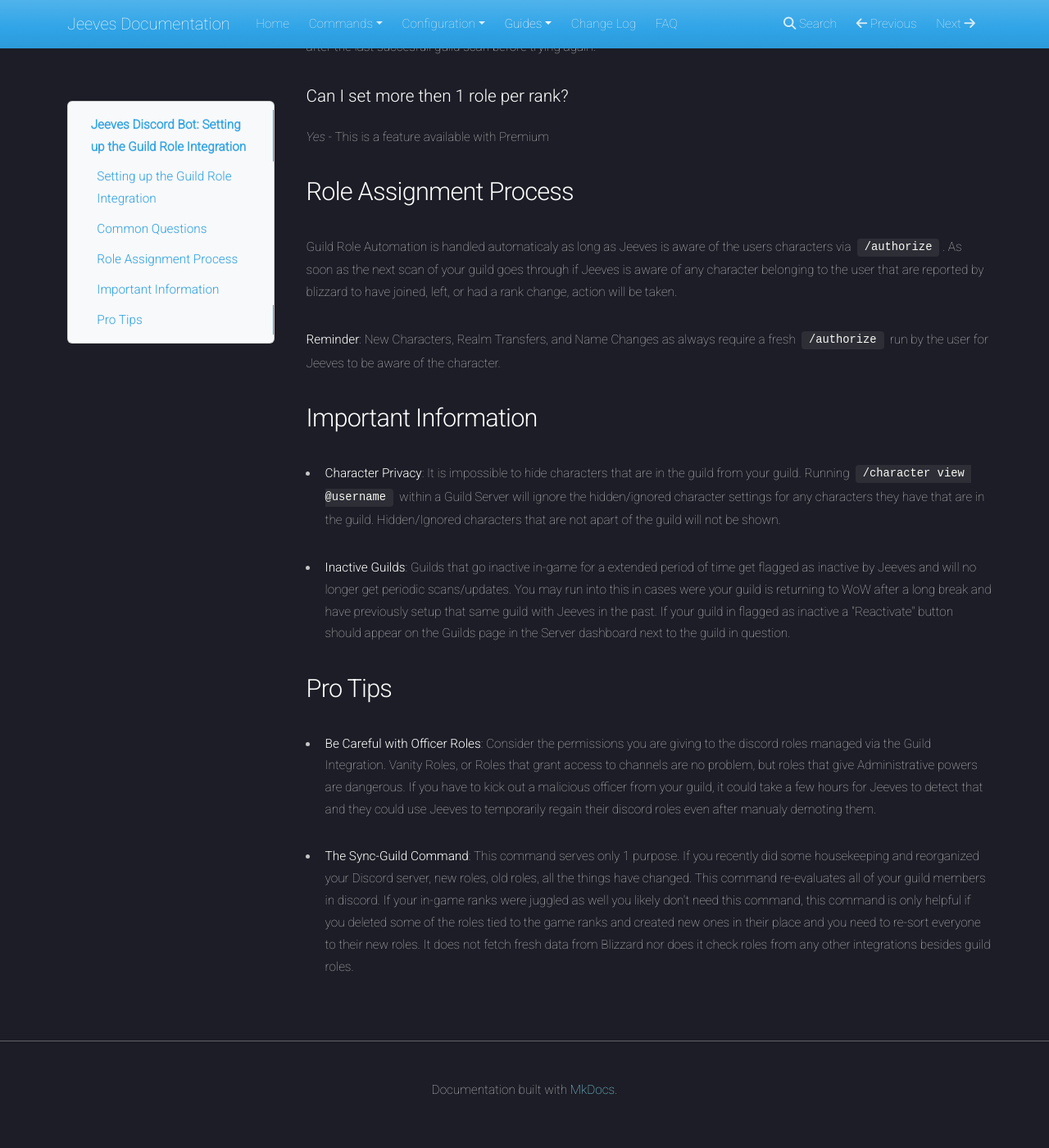
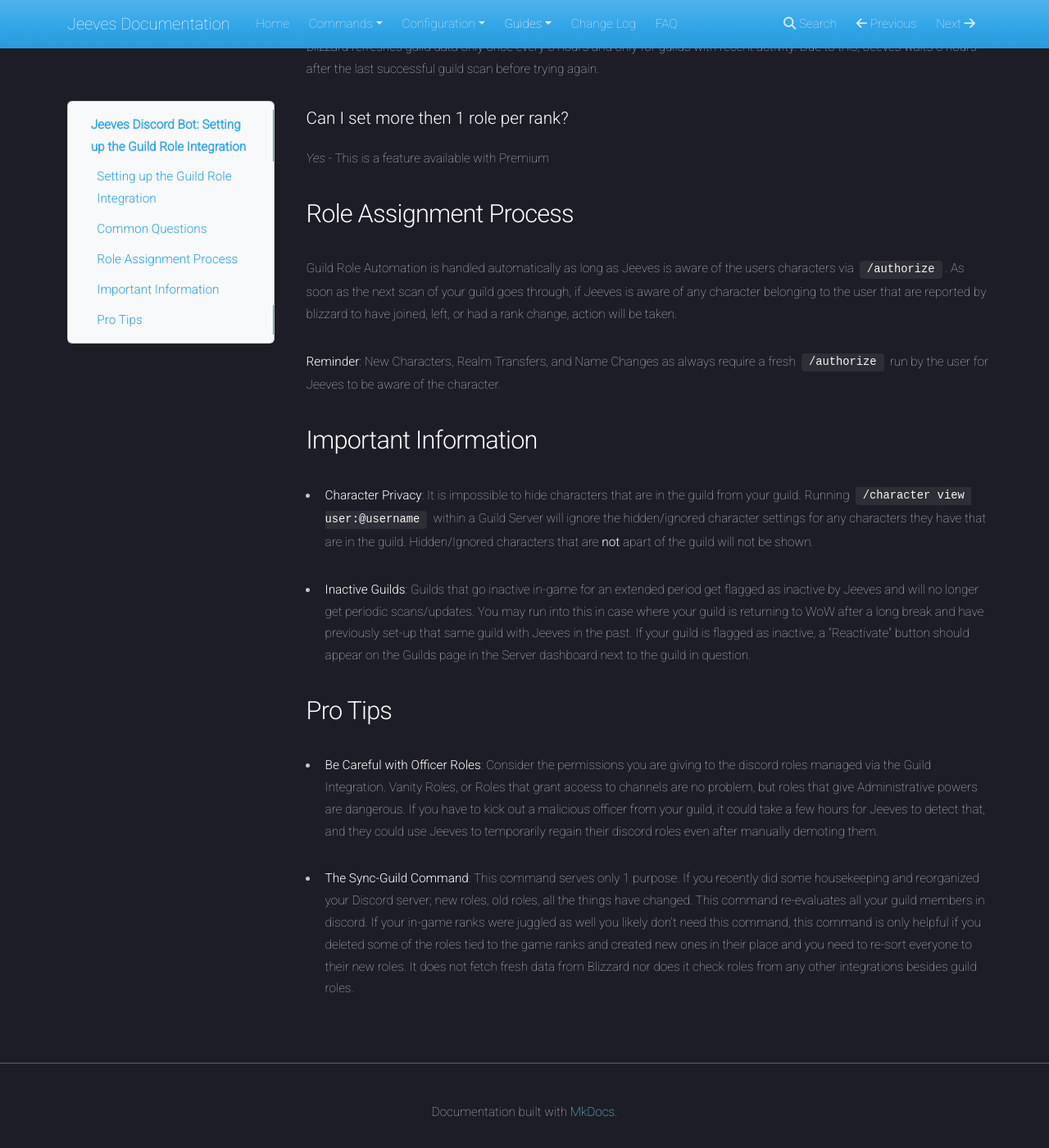
Before and after one commit to TeamJeeves/Jeeves-Bot-Documentation, an MkDocs documentation site: the page built from docs/guides/Setting-Up-Guild-Rank-Sync.md, in a window 1280 px wide and 1400 px high, scrolled down 903 px. Shown: the whole window at 82% size. Built offline with MkDocs 1.6.1, drawn with Linux system fonts in a browser that asks for light colours; nearby versions of some CDN libraries; before the commit the page ends 2277 px from its top, so only the background shows below that; some of the changed text lies outside the part shown.

Commit message:
Update Setting-Up-Guild-Rank-Sync.md
Riot approved review

```diff
--- a/docs/guides/Setting-Up-Guild-Rank-Sync.md
+++ b/docs/guides/Setting-Up-Guild-Rank-Sync.md
@@ -1,6 +1,6 @@
 # Jeeves Discord Bot: Setting up the Guild Role Integration
 
-Jeeves is able to monitor your guilds roster and automaticaly promote/demote users in your discord server to roles based on their in-game rank.
+Jeeves is able to monitor your guild's roster and automatically promote/demote users in your discord server to roles based on their in-game rank.
 
 ## Setting up the Guild Role Integration
 
@@ -22,7 +22,7 @@ Jeeves is able to monitor your guilds roster and automaticaly promote/demote use
 
 **TLDR:** 1-4 hours
 
-Blizzard refreshes guild data only once every 3 hours and only for guilds with recent activity. Due to this, Jeeves waits 3 hours after the last succesfull guild scan before trying again.
+Blizzard refreshes guild data only once every 3 hours and only for guilds with recent activity. Due to this, Jeeves waits 3 hours after the last successful guild scan before trying again.
 
 ### Can I set more then 1 role per rank?
 
@@ -30,18 +30,18 @@ _Yes_ - This is a feature available with Premium
 
 ## Role Assignment Process
 
-Guild Role Automation is handled automaticaly as long as Jeeves is aware of the users characters via `/authorize`. As soon as the next scan of your guild goes through if Jeeves is aware of any character belonging to the user that are reported by blizzard to have joined, left, or had a rank change, action will be taken.
+Guild Role Automation is handled automatically as long as Jeeves is aware of the users characters via `/authorize`. As soon as the next scan of your guild goes through, if Jeeves is aware of any character belonging to the user that are reported by blizzard to have joined, left, or had a rank change, action will be taken.
 
 **Reminder**: New Characters, Realm Transfers, and Name Changes as always require a fresh `/authorize` run by the user for Jeeves to be aware of the character.
 
 ## Important Information
 
-- **Character Privacy**: It is impossible to hide characters that are in the guild from your guild. Running `/character view @username` within a Guild Server will ignore the hidden/ignored character settings for any characters they have that are in the guild. Hidden/Ignored characters that are not apart of the guild will not be shown.
+- **Character Privacy**: It is impossible to hide characters that are in the guild from your guild. Running `/character view user:@username` within a Guild Server will ignore the hidden/ignored character settings for any characters they have that are in the guild. Hidden/Ignored characters that are **not** apart of the guild will not be shown.
 
-- **Inactive Guilds**: Guilds that go inactive in-game for a extended period of time get flagged as inactive by Jeeves and will no longer get periodic scans/updates. You may run into this in cases were your guild is returning to WoW after a long break and have previously setup that same guild with Jeeves in the past. If your guild in flagged as inactive a "Reactivate" button should appear on the Guilds page in the Server dashboard next to the guild in question.
+- **Inactive Guilds**: Guilds that go inactive in-game for an extended period get flagged as inactive by Jeeves and will no longer get periodic scans/updates. You may run into this in case where your guild is returning to WoW after a long break and have previously set-up that same guild with Jeeves in the past. If your guild is flagged as inactive, a "Reactivate" button should appear on the Guilds page in the Server dashboard next to the guild in question.
 
 ## Pro Tips
 
-- **Be Careful with Officer Roles**: Consider the permissions you are giving to the discord roles managed via the Guild Integration. Vanity Roles, or Roles that grant access to channels are no problem, but roles that give Administrative powers are dangerous. If you have to kick out a malicious officer from your guild, it could take a few hours for Jeeves to detect that and they could use Jeeves to temporarily regain their discord roles even after manualy demoting them.
+- **Be Careful with Officer Roles**: Consider the permissions you are giving to the discord roles managed via the Guild Integration. Vanity Roles, or Roles that grant access to channels are no problem, but roles that give Administrative powers are dangerous. If you have to kick out a malicious officer from your guild, it could take a few hours for Jeeves to detect that, and they could use Jeeves to temporarily regain their discord roles even after manually demoting them.
 
-- **The Sync-Guild Command**: This command serves only 1 purpose. If you recently did some housekeeping and reorganized your Discord server, new roles, old roles, all the things have changed. This command re-evaluates all of your guild members in discord. If your in-game ranks were juggled as well you likely don't need this command, this command is only helpful if you deleted some of the roles tied to the game ranks and created new ones in their place and you need to re-sort everyone to their new roles. It does not fetch fresh data from Blizzard nor does it check roles from any other integrations besides guild roles.
+- **The Sync-Guild Command**: This command serves only 1 purpose. If you recently did some housekeeping and reorganized your Discord server; new roles, old roles, all the things have changed. This command re-evaluates all your guild members in discord. If your in-game ranks were juggled as well you likely don't need this command, this command is only helpful if you deleted some of the roles tied to the game ranks and created new ones in their place and you need to re-sort everyone to their new roles. It does not fetch fresh data from Blizzard nor does it check roles from any other integrations besides guild roles.
```
Also changed, not shown: other parts of docs/guides/Setting-Up-Guild-Rank-Sync.md (+2 -2 lines).
